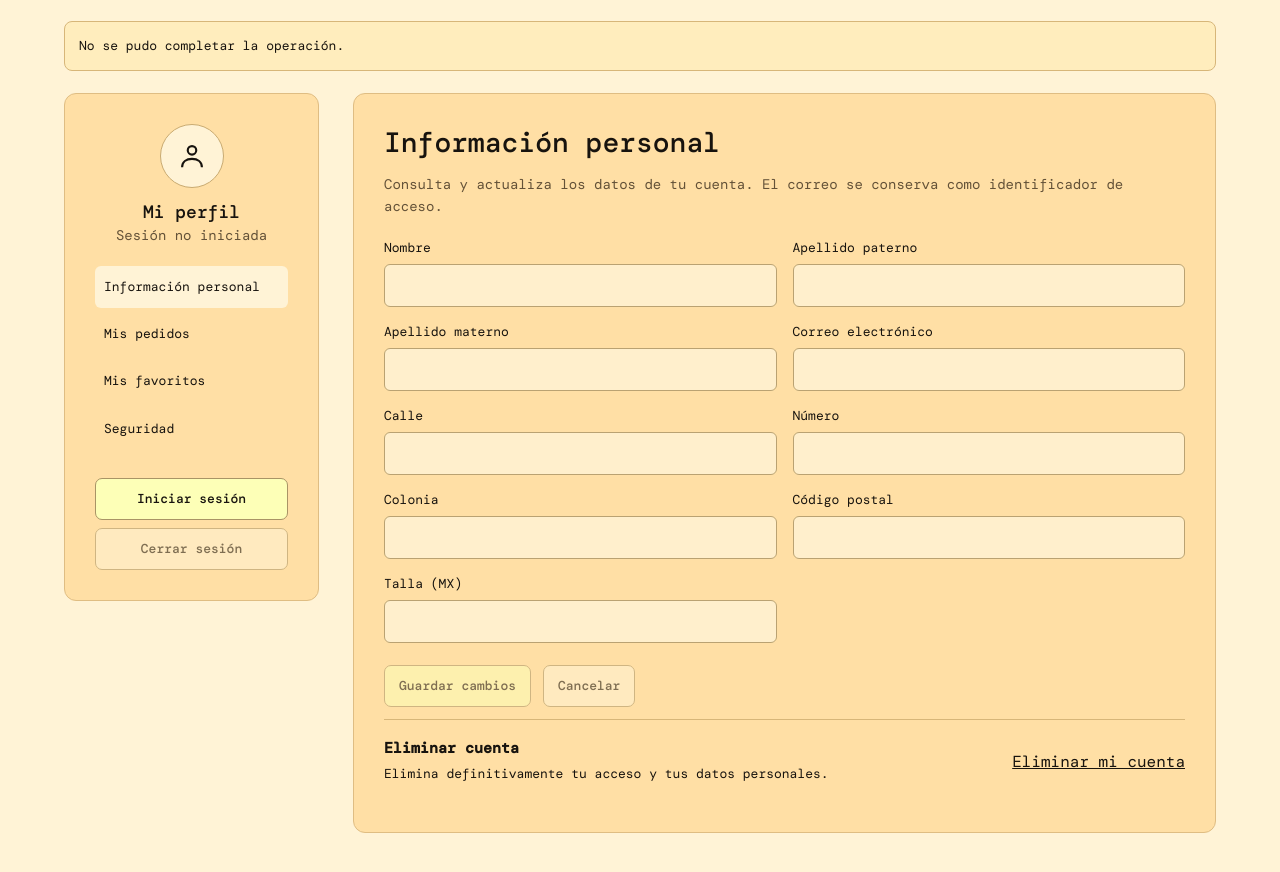
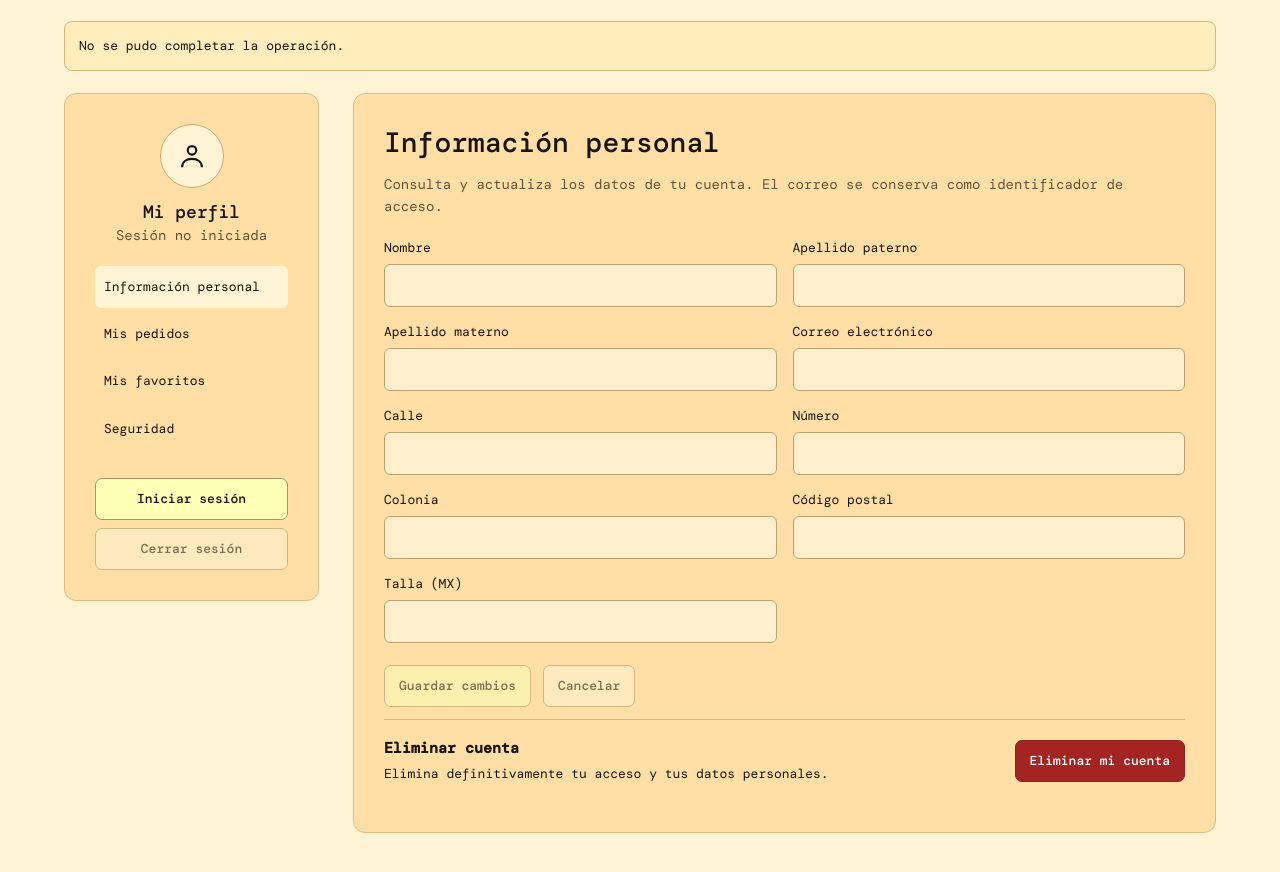
Before and after one commit to NovaDarkA/novadarka.github.io, a website: page frontend/pages/cuenta/cuenta.html in a window 1280 px wide. Shown: the part 208-1080 px from the top of the page. Drawn offline with nearby package versions, Linux system fonts and the light colour scheme; files that its build step writes are made by us from their sources; no server answers; files whose address does not match are found by name.

Commit message:
style(account): match destructive action to Shoefit palette

```diff
--- a/frontend/assets/css/account.css
+++ b/frontend/assets/css/account.css
@@ -47,3 +47,5 @@
 .account-recovery-card .account-notice,.account-recovery-card .account-fields{margin:0}
 @media(max-width:760px){.account-layout{grid-template-columns:minmax(0,1fr)}.account-nav{grid-template-columns:repeat(2,minmax(0,1fr))}.account-fields{grid-template-columns:1fr}.account-favorites{grid-template-columns:repeat(2,minmax(0,1fr))}}
 @media(max-width:350px){.account-favorites{grid-template-columns:1fr}}
+
+.account-danger{display:inline-flex;align-items:center;justify-content:center;min-height:42px;padding:10px 14px;background:#a42323;color:#fff;border:1px solid #8e2020;border-radius:7px;font:500 13px/1.4 var(--mono);text-decoration:none;cursor:pointer}.account-danger:hover:not(:disabled){background:#801919}.account-danger:disabled{opacity:.55;cursor:not-allowed}#account-delete-form[hidden]{display:none}
```
